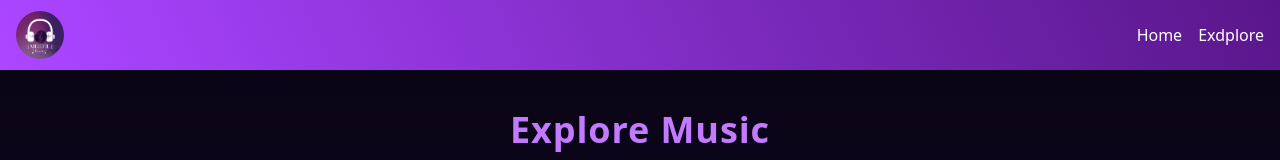
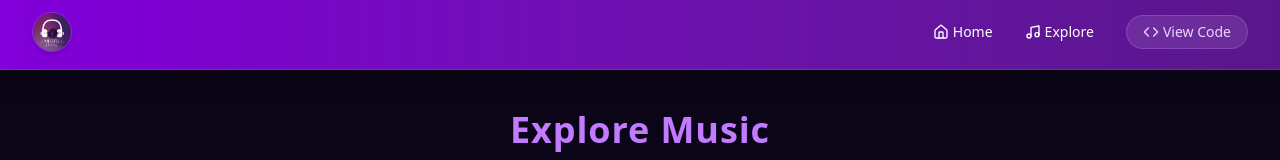
Before and after one commit to Debabrata9k/Mehfil-Radio, a React (Vite) app: page /explore in a window 1280 px wide. Shown: the top 160 px of the page. Built offline with nearby package versions, Linux system fonts and the light colour scheme.

Commit message:
Update NavBar & Fix Mistack

```diff
--- a/src/components/nav/Nav.jsx
+++ b/src/components/nav/Nav.jsx
@@ -1,22 +1,137 @@
-import React from 'react';
+import React, { useRef, useState, useEffect } from 'react';
 import { Link } from 'react-router';
+import { Menu, X, Home, Music, Code } from 'lucide-react';
+import { gsap } from 'gsap';
 import LOGO from '/main.png';
-function nav() {
+
+function Navbar() {
+    const [isOpen, setIsOpen] = useState(false);
+    const menuRef = useRef(null);
+    const shineRef = useRef(null);
+
+    // GSAP animation for mobile menu
+    useEffect(() => {
+        if (isOpen) {
+            gsap.fromTo(
+                menuRef.current,
+                { y: -50, opacity: 0 },
+                { y: 0, opacity: 1, duration: 0.4, ease: 'power3.out' }
+            );
+        } else {
+            gsap.to(menuRef.current, {
+                y: -50,
+                opacity: 0,
+                duration: 0.3,
+                ease: 'power3.in',
+            });
+        }
+    }, [isOpen]);
+
+    // 🟣 Shine animation: left → right infinite, 2s delay between loops
+    useEffect(() => {
+        const shine = gsap.fromTo(
+            shineRef.current,
+            { x: '-150%' },
+            {
+                x: '400%',
+                duration: 2,
+                ease: 'power1.inOut',
+                repeat: -1,
+                repeatDelay: 3, // 2s delay between each glow sweep
+            }
+        );
+        return () => shine.kill();
+    }, []);
+
     return (
-        <nav className='bg-linear-65 from-purple-500 to-purple-900 text-white p-4 flex justify-between items-center'>
-            <h1 className='font-bold text-lg'>
-                <img src={LOGO} className='h-12 rounded-full' />
-            </h1>
-            <div className='flex gap-4'>
-                <Link to='/' className='hover:text-gray-300'>
-                    Home
-                </Link>
-                <Link to='/explore' className='hover:text-gray-300'>
-                    Exdplore
-                </Link>
+        <nav className='top-0 left-0 w-full z-50 bg-linear-to-r from-purple-700 via-purple-800 to-purple-900 backdrop-blur-lg border-b border-white/10 shadow-lg text-white '>
+            <div className='max-w-7xl mx-auto px-4 sm:px-8 py-3 flex justify-between items-center'>
+                {/* Logo */}
+                <div className='flex items-center gap-3'>
+                    <img
+                        src={LOGO}
+                        alt='Logo'
+                        className='h-10 w-10 rounded-full border border-purple-400/30 shadow-md hover:scale-105 transition-transform'
+                    />
+                </div>
+
+                {/* Desktop Menu */}
+                <div className='hidden md:flex items-center gap-8 text-sm font-medium'>
+                    <Link
+                        to='/'
+                        className='flex items-center gap-1 hover:text-purple-300 transition-all'
+                    >
+                        <Home size={16} /> Home
+                    </Link>
+                    <Link
+                        to='/explore'
+                        className='flex items-center gap-1 hover:text-purple-300 transition-all'
+                    >
+                        <Music size={16} /> Explore
+                    </Link>
+
+                    {/* Glass View Code Button with Infinite Glow */}
+                    <a
+                        href='https://github.com/Asif-4520/Mehfil-Radio'
+                        target='_blank'
+                        rel='noopener noreferrer'
+                        className='relative flex items-center gap-1 px-4 py-1.5 rounded-full overflow-hidden border border-purple-400/30 bg-white/10 hover:bg-white/15 backdrop-blur-md text-purple-200 transition-all'
+                    >
+                        <Code size={16} />
+                        View Code
+                        {/* Moving Shine Effect */}
+                        <span
+                            ref={shineRef}
+                            className='absolute top-0 left-[-30%] w-1/3 h-full bg-linear-to-r from-transparent via-white/70 to-transparent opacity-60 skew-x-20 pointer-events-none'
+                        ></span>
+                    </a>
+                </div>
+
+                {/* Mobile Toggle */}
+                <button
+                    className='md:hidden p-2 hover:bg-purple-700/40 rounded-lg transition-all'
+                    onClick={() => setIsOpen(!isOpen)}
+                >
+                    {isOpen ? <X size={24} /> : <Menu size={24} />}
+                </button>
+            </div>
+
+            {/* Mobile Menu */}
+            <div
+                ref={menuRef}
+                className={`${
+                    isOpen ? 'block' : 'hidden'
+                } md:hidden absolute w-full left-0 bg-linear-to-b from-purple-900/80 to-purple-950/70 `}
+            >
+                <div className='flex flex-col items-center py-4 gap-4 text-sm'>
+                    <Link
+                        to='/'
+                        className='flex items-center gap-2 hover:text-purple-300 transition-all'
+                        onClick={() => setIsOpen(false)}
+                    >
+                        <Home size={16} /> Home
+                    </Link>
+                    <Link
+                        to='/explore'
+                        className='flex items-center gap-2 hover:text-purple-300 transition-all'
+                        onClick={() => setIsOpen(false)}
+                    >
+                        <Music size={16} /> Explore
+                    </Link>
+
+                    {/* Glass View Code (Mobile) */}
+                    <a
+                        href='https://github.com/Asif-4520/Mehfil-Radio'
+                        target='_blank'
+                        rel='noopener noreferrer'
+                        className='flex items-center gap-2 bg-white/10 hover:bg-white/15 px-4 py-1.5 rounded-full border border-purple-400/30 backdrop-blur-md transition-all text-purple-200'
+                    >
+                        <Code size={16} /> View Code
+                    </a>
+                </div>
             </div>
         </nav>
     );
 }
 
-export default nav;
+export default Navbar;
--- a/src/pages/Explore.jsx
+++ b/src/pages/Explore.jsx
@@ -25,7 +25,6 @@ function Explore() {
     }, []);
 
     const handelClick = (d) => {
-        console.log(d);
         Navigate(`../play/${d}`);
     };
     return (
--- a/src/pages/play.jsx
+++ b/src/pages/play.jsx
@@ -40,7 +40,10 @@ function Play() {
         audio.load();
 
         const onReady = () => {
-            if (isPlaying) audio.play();
+            if (!isPlaying) {
+                audio.play();
+                setIsPlaying(true);
+            }
         };
         audio.addEventListener('loadedmetadata', onReady);
         return () => audio.removeEventListener('loadedmetadata', onReady);
@@ -197,10 +200,10 @@ function Play() {
                         onClick={handleAudioPlay}
                         className='p-4 rounded-full bg-purple-500 hover:bg-purple-400 text-white shadow-lg transition-all'
                     >
-                        {!isPlaying ? (
+                        {isPlaying ? (
+                            <Pause size={26} />
+                        ) : (
                             <PlayIcon size={26} />
-                        ) : (
-                            <Pause size={26} />
                         )}
                     </button>
 
@@ -215,23 +218,58 @@ function Play() {
                 <div className='flex justify-center gap-10 mt-6'>
                     <button
                         onClick={() => setIsShuffle(!isShuffle)}
-                        className={`p-2 rounded-full transition-all ${
+                        className={`relative p-2 rounded-full transition-all duration-300 ${
                             isShuffle
-                                ? 'text-purple-400 bg-zinc-800 shadow-[0_0_10px_rgba(0,255,120,0.3)]'
-                                : 'text-zinc-400 hover:text-white'
+                                ? 'bg-zinc-900 text-purple-300 shadow-[0_0_12px_3px_rgba(168,85,247,0.6)]'
+                                : 'text-zinc-400 hover:text-purple-300 hover:shadow-[0_0_8px_2px_rgba(168,85,247,0.4)]'
                         }`}
                     >
-                        <Shuffle size={20} />
+                        <span
+                            className={`absolute inset-0 rounded-full blur-sm transition-opacity duration-500 ${
+                                isShuffle
+                                    ? 'bg-purple-500 opacity-40 animate-pulse'
+                                    : 'opacity-0'
+                            }`}
+                        ></span>
+
+                        <span className='relative z-10'>
+                            <Shuffle
+                                size={20}
+                                className={`transition-all duration-300 ${
+                                    isShuffle
+                                        ? 'drop-shadow-[0_0_6px_rgba(168,85,247,0.9)] text-purple-300'
+                                        : ''
+                                }`}
+                            />
+                        </span>
                     </button>
+
                     <button
                         onClick={() => setIsRepeat(!isRepeat)}
-                        className={`p-2 rounded-full transition-all ${
+                        className={`relative p-2 rounded-full transition-all duration-300 ${
                             isRepeat
-                                ? 'text-purple-400 bg-zinc-800 shadow-[0_0_10px_rgba(0,255,120,0.3)]'
-                                : 'text-zinc-400 hover:text-white'
+                                ? 'bg-zinc-900 text-purple-300 shadow-[0_0_12px_3px_rgba(168,85,247,0.6)]'
+                                : 'text-zinc-400 hover:text-purple-300 hover:shadow-[0_0_8px_2px_rgba(168,85,247,0.4)]'
                         }`}
                     >
-                        <Repeat size={20} />
+                        <span
+                            className={`absolute inset-0 rounded-full blur-sm transition-opacity duration-500 ${
+                                isRepeat
+                                    ? 'bg-purple-500 opacity-40 animate-pulse'
+                                    : 'opacity-0'
+                            }`}
+                        ></span>
+
+                        <span className='relative z-10'>
+                            <Repeat
+                                size={20}
+                                className={`transition-all duration-300 ${
+                                    isRepeat
+                                        ? 'drop-shadow-[0_0_6px_rgba(168,85,247,0.9)] text-purple-300'
+                                        : ''
+                                }`}
+                            />
+                        </span>
                     </button>
                 </div>
             </div>
```
